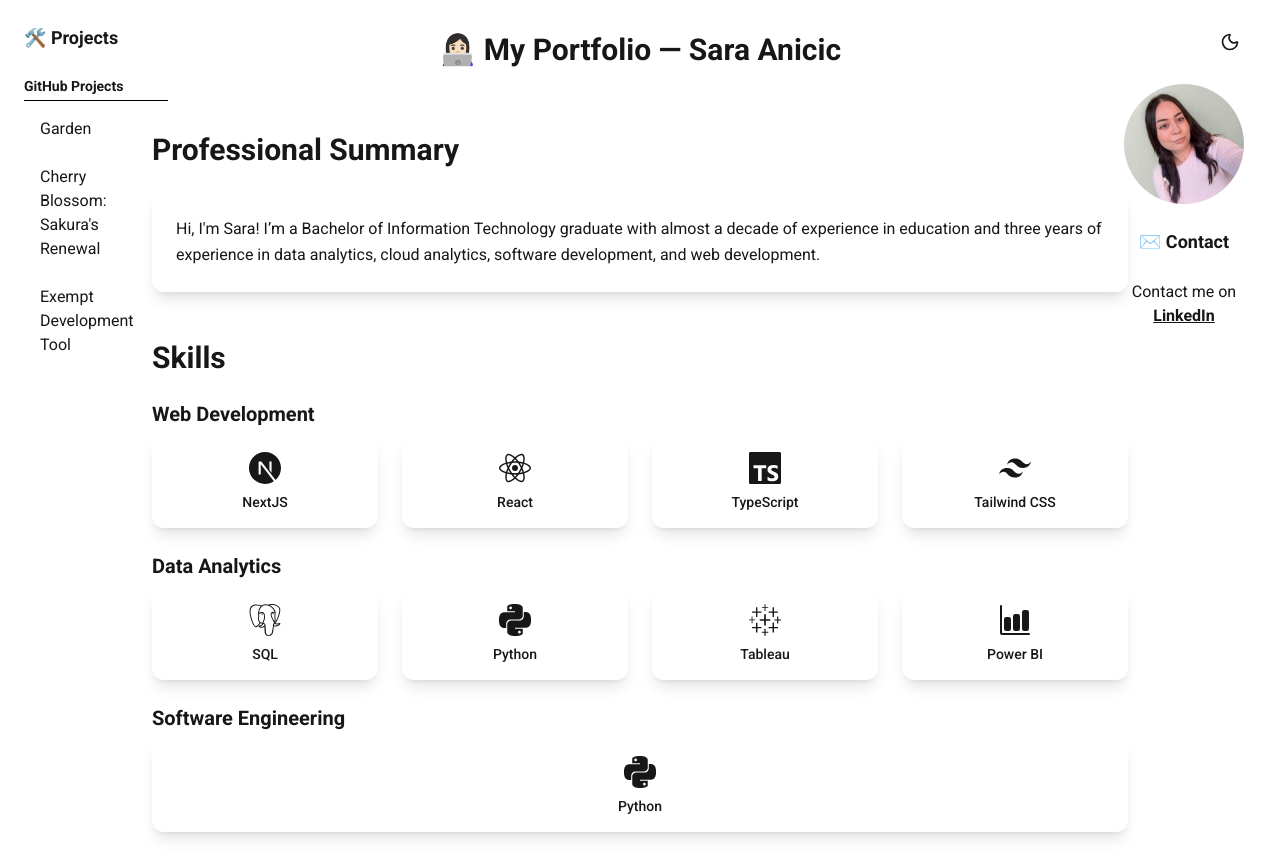
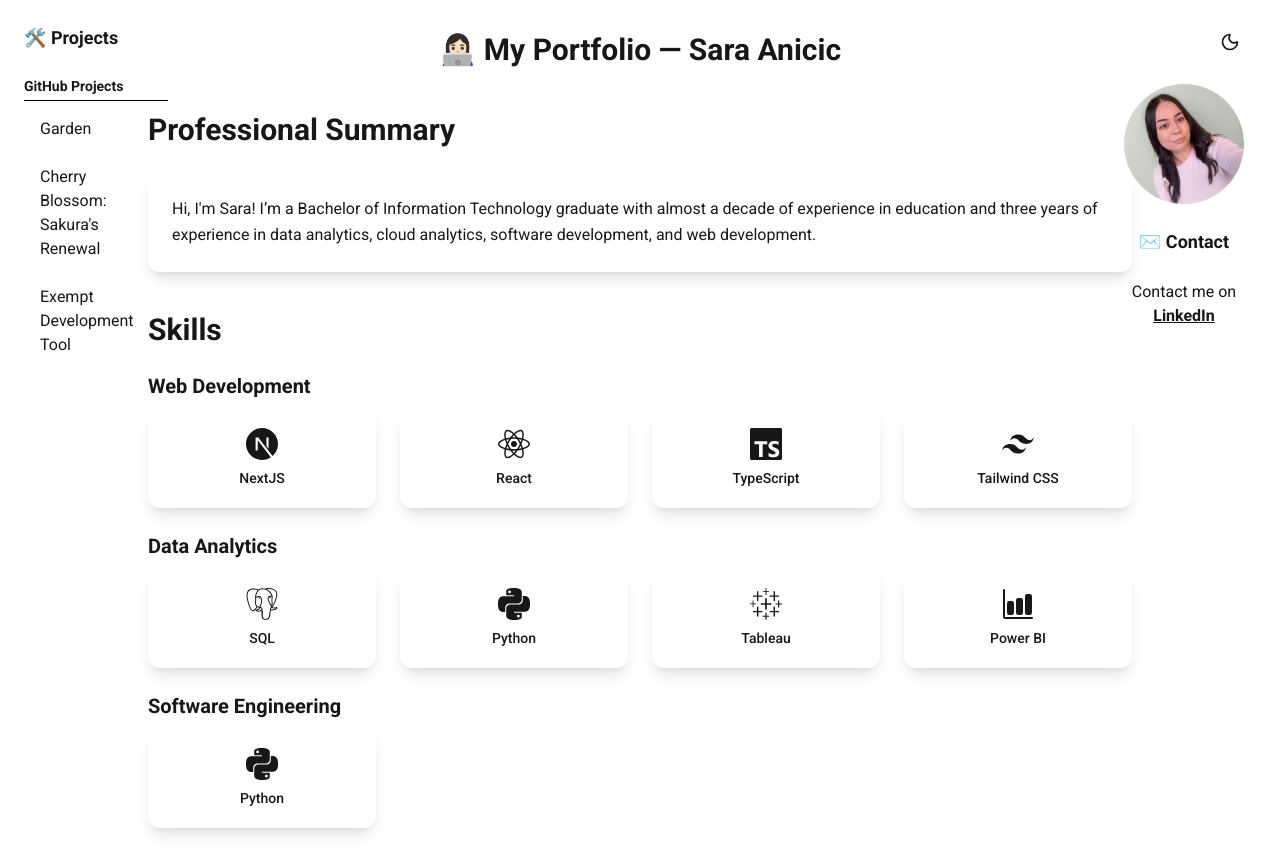
Before and after one commit to s-anicic/my-portfolio, a Next.js app: page / in a window 1280 px wide. Built offline with nearby package versions, Linux system fonts and the light colour scheme.

Commit message:
adjusted card height

```diff
--- a/app/components/ProfessionalSummary.tsx
+++ b/app/components/ProfessionalSummary.tsx
@@ -1,6 +1,6 @@
 export default function ProfessionalSummary() {
   return (
-    <section className="max-w-5xl p-6 mx-auto space-y-6">
+    <section className="max-w-5xl p-5 mx-auto space-y-6">
       <h2 className="text-3xl font-bold text-[var(--color-foreground)] inline-block">
         Professional Summary
       </h2>
--- a/app/components/Skills.tsx
+++ b/app/components/Skills.tsx
@@ -30,19 +30,25 @@ export default function Skills() {
     { name: "Power BI", icon: <IoBarChart size={32} /> },
   ];
 
+  // Add 3 invisible placeholders after Python
   const softwareEng: Skill[] = [
     { name: "Python", icon: <SiPython size={32} /> },
+    { name: "", icon: <div /> },
+    { name: "", icon: <div /> },
+    { name: "", icon: <div /> },
   ];
 
   const renderSkills = (skills: Skill[]) => (
-    <div className="grid gap-6 grid-cols-[repeat(auto-fit,minmax(140px,1fr))]">
-      {skills.map((skill) => (
+    <div className="grid gap-6 grid-cols-[repeat(auto-fit,minmax(120px,1fr))]">
+      {skills.map((skill, index) => (
         <div
-          key={skill.name}
-          className="flex flex-col items-center justify-center p-4 transition-transform duration-200 transform bg-white shadow-lg rounded-xl dark:bg-zinc-900 hover:scale-105"
+          key={skill.name + index}
+          className={`flex flex-col items-center justify-center h-25 p-4 transition-transform duration-200 transform bg-white shadow-lg rounded-xl dark:bg-zinc-900 hover:scale-105 ${
+            skill.name === "" ? "opacity-0 pointer-events-none" : ""
+          }`}
         >
           {skill.icon}
-          <p className="mt-2 text-sm font-medium text-[var(--color-foreground)]">
+          <p className="mt-2 text-sm font-medium text-[var(--color-foreground)] text-center">
             {skill.name}
           </p>
         </div>
@@ -51,7 +57,7 @@ export default function Skills() {
   );
 
   return (
-    <section className="max-w-5xl p-6 mx-auto space-y-6">
+    <section className="max-w-5xl p-5 mx-auto space-y-6">
       <h2 className="text-3xl font-bold text-[var(--color-foreground)] inline-block">
         Skills
       </h2>
--- a/app/page.tsx
+++ b/app/page.tsx
@@ -10,7 +10,7 @@ export default function Home() {
       <Navbar />
       <SidebarNav />
       <ContactBar />
-      <main className="pt-6">
+      <main className="pt-2">
         <ProfessionalSummary />
         <Skills />
       </main>
```
